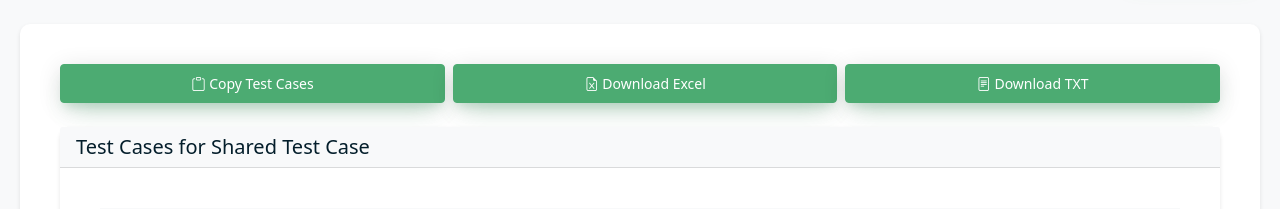
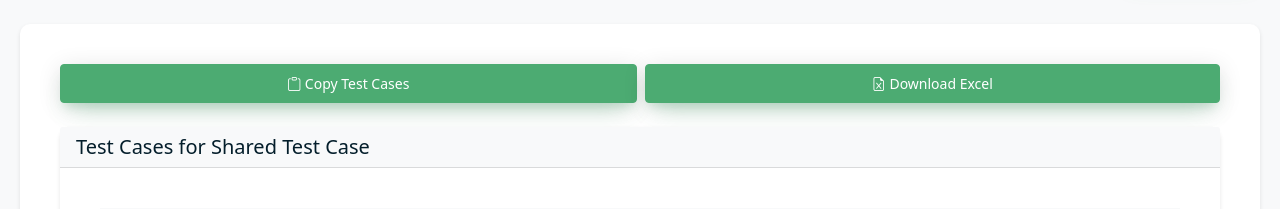
Before and after one commit to abhishek8434/UI-Based-TestCase-Generation, a Flask app: template templates/view.html in a window 1280 px wide. Shown: the part 140-349 px from the top of the page. Run offline with Flask 3, Linux system fonts and the light colour scheme; the template is opened without the code that fills it, so the values that code supplies are empty; some libraries are stand-ins or nearby versions.

Commit message:
refactor(templates): remove unused TXT download button
The TXT download functionality is no longer needed, so the button has been commented out to clean up the UI while preserving the option to restore it if needed in the future.

```diff
--- a/templates/view.html
+++ b/templates/view.html
@@ -422,9 +422,9 @@
                     <button class="btn btn-primary flex-fill" id="downloadExcel">
                         <i class="bi bi-file-earmark-excel"></i> Download Excel
                     </button>
-                    <button class="btn btn-primary flex-fill" id="downloadTxt">
+                    <!-- <button class="btn btn-primary flex-fill" id="downloadTxt">
                         <i class="bi bi-file-text"></i> Download TXT
-                    </button>
+                    </button> -->
                 </div>
 
                 <div class="card">
```
